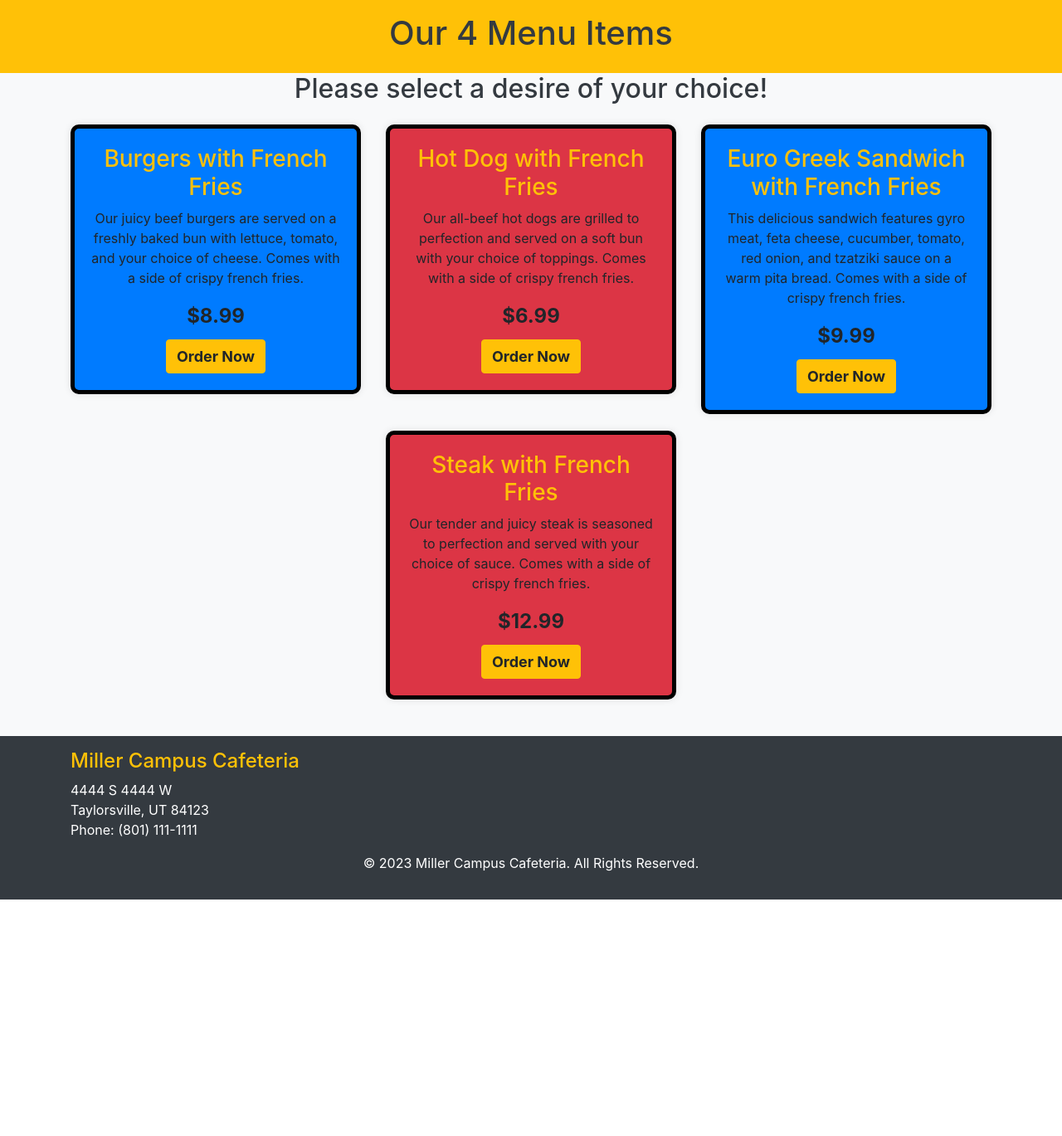
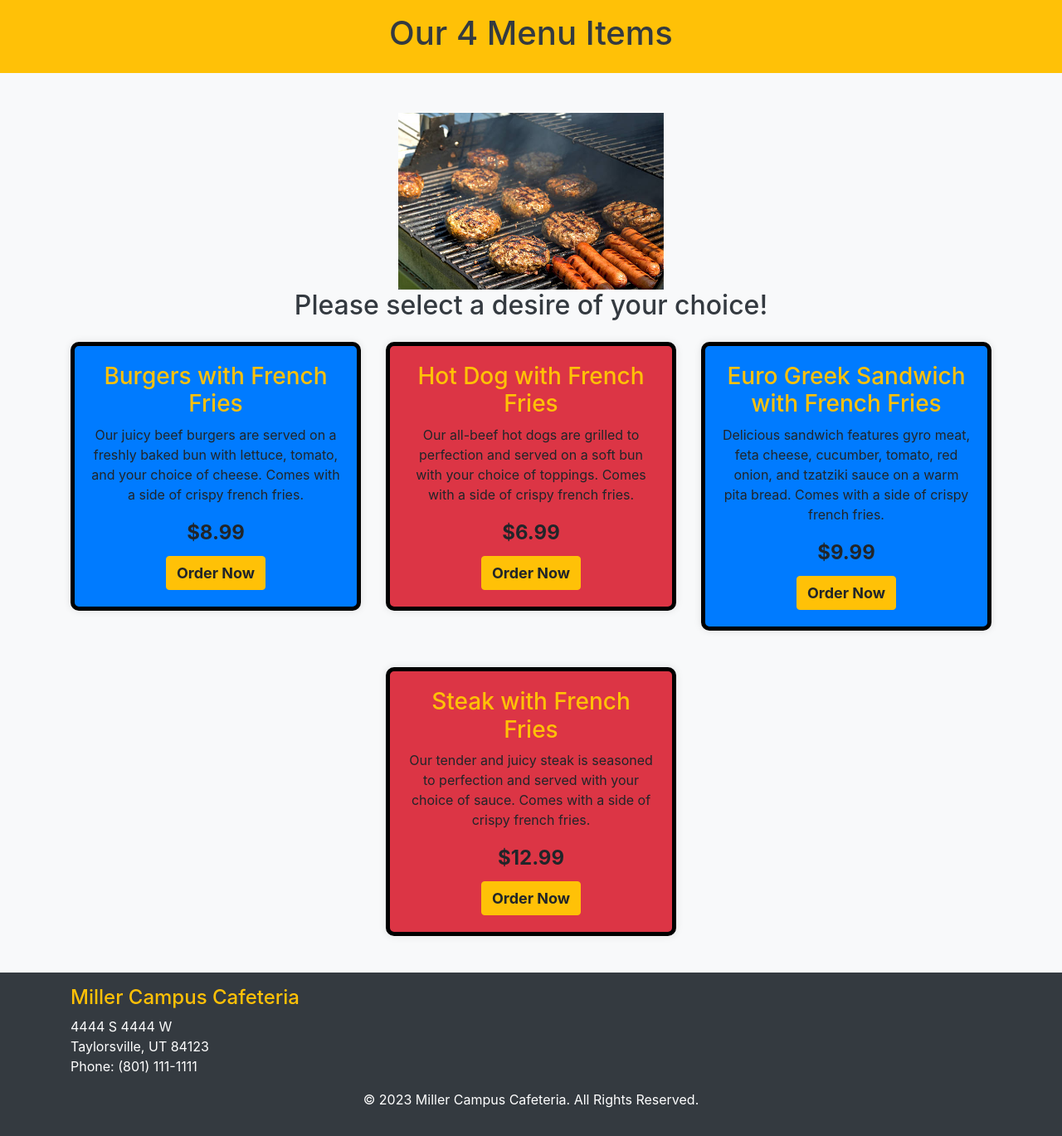
Before and after one commit to AaronNader96/SLCC-Intership-Cafe, a PHP site: page /menu.php in a window 1280 px wide. Shown: the part 56-1425 px from the top of the page at 83% size. Before the commit the page ends 1140 px from the top, so only its background shows below. Run offline with PHP 8.4, Linux system fonts and the light colour scheme.

Commit message:
Added images

```diff
--- a/menu.php
+++ b/menu.php
@@ -53,32 +53,38 @@
   </div>
 </div>
 
-<div class="menu-section">
+
+  <!-- Image -->
+  <div class="text-center mt-5">
+  <img src="assets/menu.jpg" alt="cafe" class="w-25 h-10">
+  </div>
+
+  <div class="menu-section">
   <h2 class="text-center mb-4">Please select a desire of your choice!</h2>
   <div class="container">
     <div class="row justify-content-center">
-      <div class="col-md-6 col-lg-4">
+      <div class="col-md-6 col-lg-4 mb-4">
         <div class="menu-item bg-primary text-center">
           <h3 class="text-warning">Burgers with French Fries</h3>
           <p>Our juicy beef burgers are served on a freshly baked bun with lettuce, tomato, and your choice of cheese. Comes with a side of crispy french fries.</p>
           <p class="price">$8.99</p> <button class="btn btn-warning order-btn" data-item="Burgers with French Fries" onclick="window.location.href='order-menu.php?item=Burgers with French Fries&price=8.99'">Order Now</button>
         </div>
       </div>
-      <div class="col-md-6 col-lg-4">
+      <div class="col-md-6 col-lg-4 mb-4">
         <div class="menu-item bg-danger text-center">
           <h3 class="text-warning">Hot Dog with French Fries</h3>
           <p>Our all-beef hot dogs are grilled to perfection and served on a soft bun with your choice of toppings. Comes with a side of crispy french fries.</p>
           <p class="price">$6.99</p> <button class="btn btn-warning order-btn" data-item="Hot Dog with French Fries" onclick="window.location.href='order-menu.php?item=Hot Dog with French Fries&price=6.99'">Order Now</button>
         </div>
       </div>
-      <div class="col-md-6 col-lg-4">
+      <div class="col-md-6 col-lg-4 mb-4">
         <div class="menu-item bg-primary text-center">
           <h3 class="text-warning">Euro Greek Sandwich with French Fries</h3>
-          <p>This delicious sandwich features gyro meat, feta cheese, cucumber, tomato, red onion, and tzatziki sauce on a warm pita bread. Comes with a side of crispy french fries.</p>
+          <p>Delicious sandwich features gyro meat, feta cheese, cucumber, tomato, red onion, and tzatziki sauce on a warm pita bread. Comes with a side of crispy french fries.</p>
           <p class="price">$9.99</p> <button class="btn btn-warning order-btn" data-item="Euro Greek Sandwich with French Fries" onclick="window.location.href='order-menu.php?item=Euro Greek Sandwich with French Fries&price=9.99'">Order Now</button>
         </div>
       </div>
-      <div class="col-md-6 col-lg-4">
+      <div class="col-md-6 col-lg-4 mb-4">
         <div class="menu-item bg-danger text-center">
           <h3 class="text-warning">Steak with French Fries</h3>
           <p>Our tender and juicy steak is seasoned to perfection and served with your choice of sauce. Comes with a side of crispy french fries.</p>
@@ -88,8 +94,6 @@
     </div>
   </div>
 </div>
-
-    <br>
 </body>
 
 <!-- Footer -->
--- a/specials.php
+++ b/specials.php
@@ -57,6 +57,12 @@
             </div>
         </div>
     </div>
+
+                <!-- Image -->
+                <div class="text-center mt-5">
+        <img src="assets/specials.png" alt="cafe" class="img-fluid w-50 h-50">
+    </div>
+
     <div class="container py-5">
         <div class="row" id="daily-specials"></div>
     </div>
```
Also changed, not shown: contactus.php (+9 -2 lines), index.php (+17 -8 lines), assets/contact.png (added), assets/logo.jpg (added), assets/menu.jpg (added), assets/specials.png (added), daily-specials.txt (line endings or trailing spaces).
